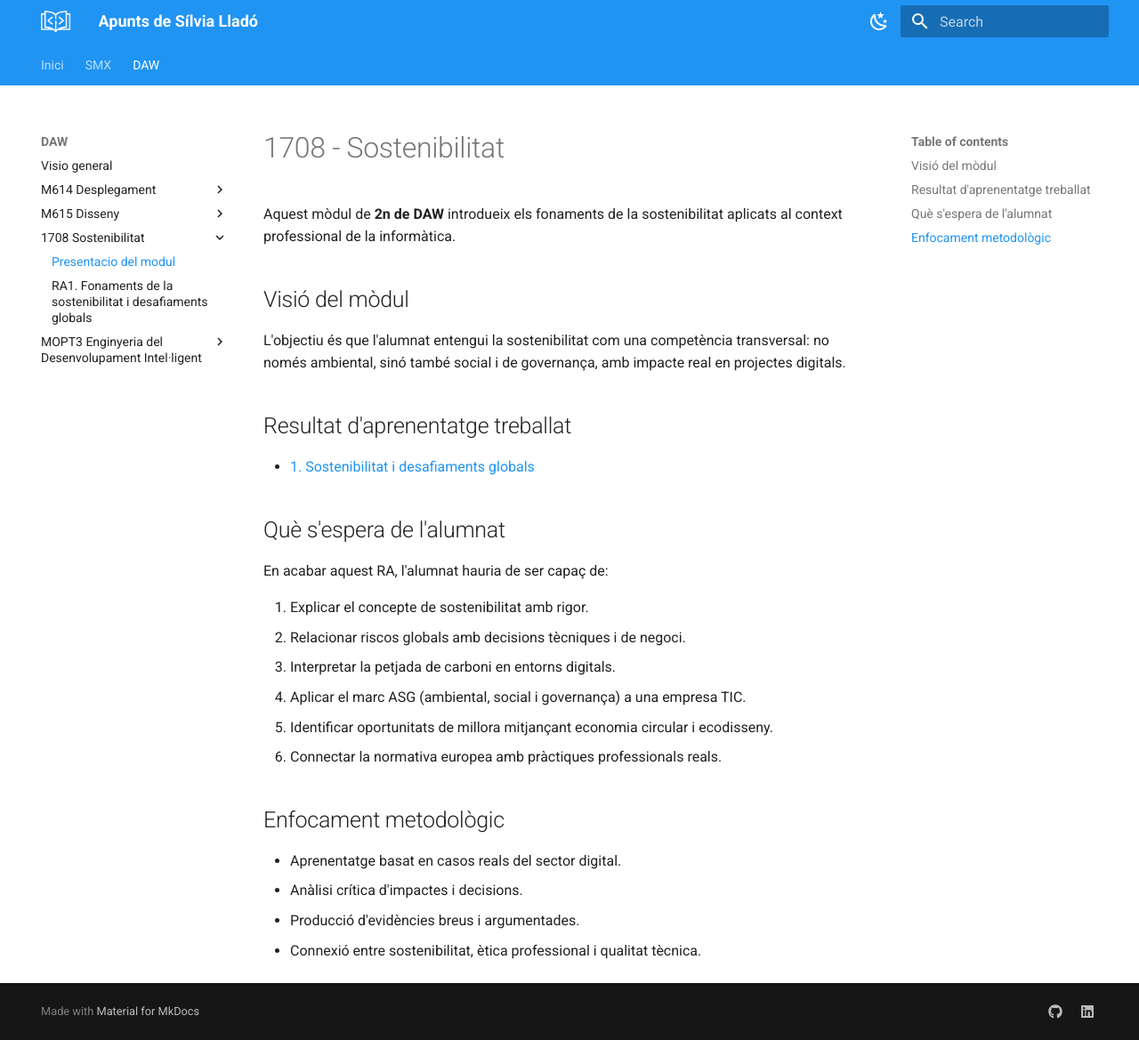
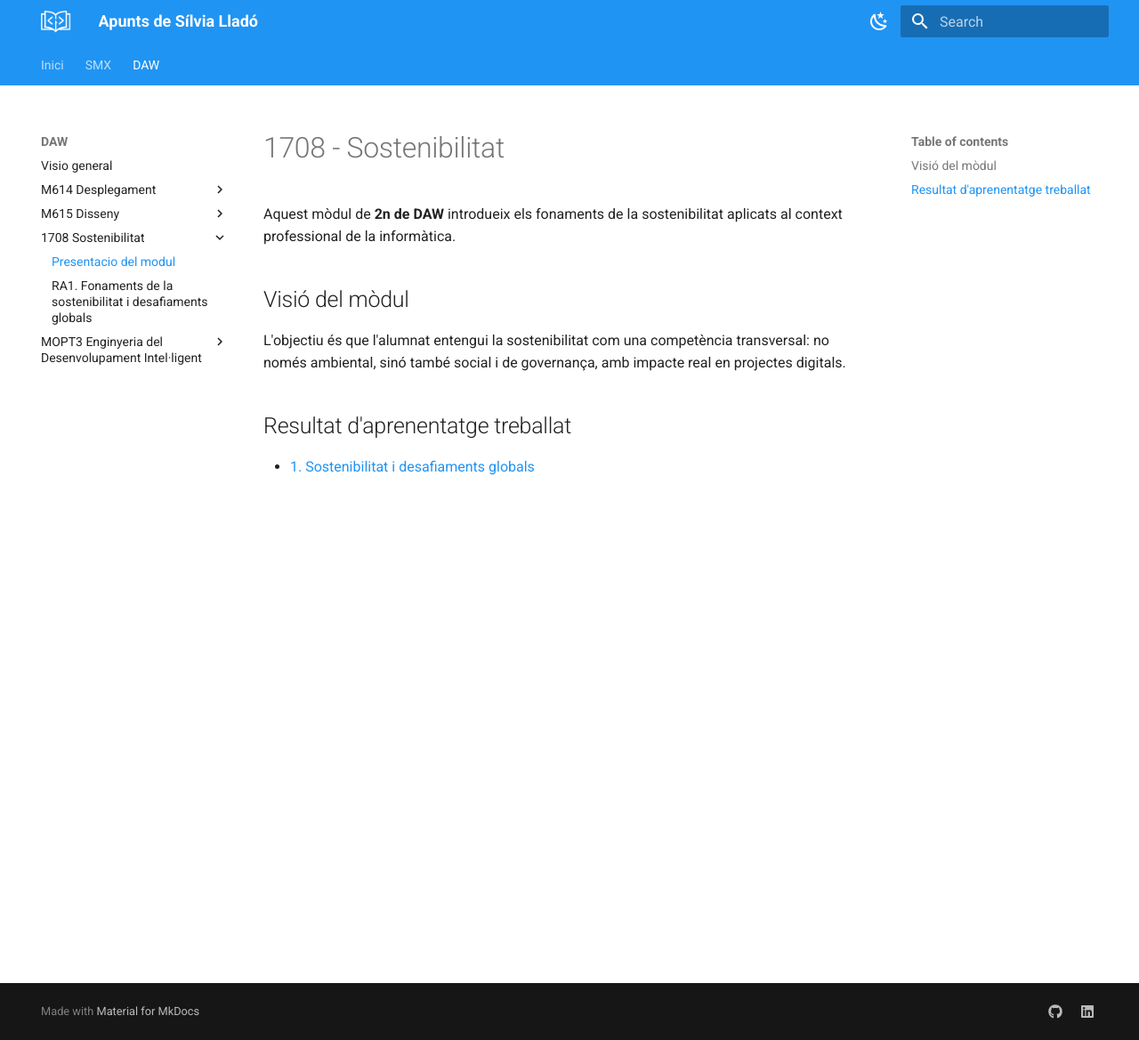
Before and after one commit to sllado1/Apunts, an MkDocs documentation site: the page built from docs/DAW/M1708-Sostenibilitat/index.md, in a window 1280 px wide and 1169 px high. Shown: the whole window at 89% size. Built offline with MkDocs 1.6.1 and Material for MkDocs 9.7.7, drawn with Linux system fonts in a browser that asks for light colours.

Commit message:
Fix sostenibility

```diff
--- a/docs/DAW/M1708-Sostenibilitat/index.md
+++ b/docs/DAW/M1708-Sostenibilitat/index.md
@@ -9,21 +9,3 @@ L'objectiu és que l'alumnat entengui la sostenibilitat com una competència tra
 ## Resultat d'aprenentatge treballat
 
 - [1. Sostenibilitat i desafiaments globals](1_Sostenibilitat.md)
-
-## Què s'espera de l'alumnat
-
-En acabar aquest RA, l'alumnat hauria de ser capaç de:
-
-1. Explicar el concepte de sostenibilitat amb rigor.
-2. Relacionar riscos globals amb decisions tècniques i de negoci.
-3. Interpretar la petjada de carboni en entorns digitals.
-4. Aplicar el marc ASG (ambiental, social i governança) a una empresa TIC.
-5. Identificar oportunitats de millora mitjançant economia circular i ecodisseny.
-6. Connectar la normativa europea amb pràctiques professionals reals.
-
-## Enfocament metodològic
-
-- Aprenentatge basat en casos reals del sector digital.
-- Anàlisi crítica d'impactes i decisions.
-- Producció d'evidències breus i argumentades.
-- Connexió entre sostenibilitat, ètica professional i qualitat tècnica.
```
Also changed, not shown: docs/DAW/M1708-Sostenibilitat/1_Sostenibilitat.md (+2 -2 lines).
